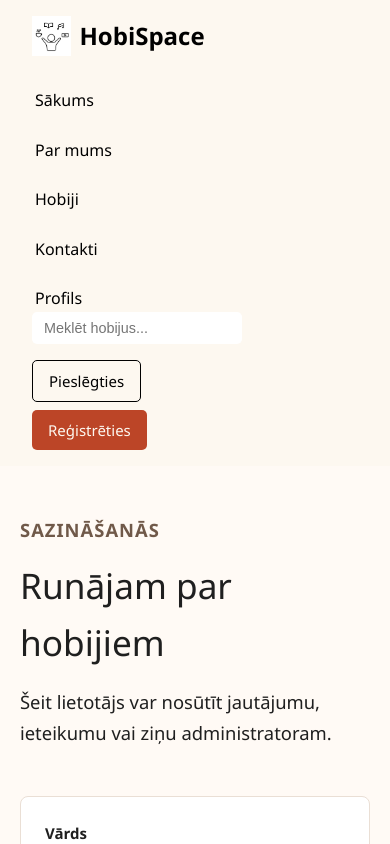
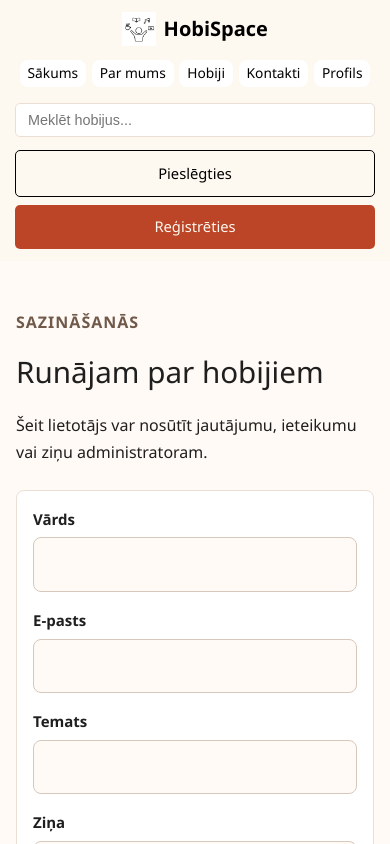
Before and after one commit to 23DP4SKrau/nosleguma_darbs, a Vue app: page /contact in a window 390 px wide. Shown: the top 844 px of the page. Built offline with nearby package versions, Linux system fonts and the light colour scheme.

Commit message:
responsivitāte

```diff
--- a/src/assets/main.css
+++ b/src/assets/main.css
@@ -34,6 +34,7 @@ body {
   background-color: #f9f9f9;
   color: #000000;
   margin: 0;
+  overflow-x: hidden;
 }
 
 /* Navbar */
@@ -47,18 +48,22 @@ body {
   position: sticky;
   top: 0;
   z-index: 1000;
+  gap: 1rem;
+  flex-wrap: wrap;
 }
 
 .navbar-left {
   display: flex;
   align-items: center;
   gap: 2rem;
+  min-width: 0;
 }
 
 .navbar-right {
   display: flex;
   align-items: center;
   gap: 1rem;
+  min-width: 0;
 }
 
 .search-bar {
@@ -88,6 +93,8 @@ body {
   list-style: none;
   display: flex;
   gap: 1.5rem;
+  flex-wrap: wrap;
+  align-items: center;
 }
 
 .nav-links a {
@@ -104,6 +111,7 @@ body {
 .auth-buttons {
   display: flex;
   gap: 0.5rem;
+  flex-wrap: wrap;
 }
 
 .login-btn,
@@ -139,7 +147,7 @@ body {
 
 /* Hero Section */
 .hero {
-  height: 100vh;
+  min-height: calc(100vh - 84px);
   background: #F6DFCE;
   color: #000000;
   display: flex;
@@ -213,13 +221,86 @@ body {
 }
 
 @media (max-width: 768px) {
+  .navbar {
+    padding: 0.85rem 1rem;
+    justify-content: center;
+  }
+
+  .navbar-left,
+  .navbar-right {
+    width: 100%;
+    justify-content: center;
+    gap: 0.85rem;
+  }
+
+  .navbar-left {
+    flex-direction: column;
+  }
+
+  .logo-container {
+    justify-content: center;
+  }
+
+  .logo {
+    height: 34px;
+  }
+
+  .project-name {
+    font-size: 1.25rem;
+  }
+
   .nav-links {
+    width: 100%;
+    justify-content: center;
+    gap: 0.45rem;
+  }
+
+  .nav-links a {
+    display: inline-flex;
+    padding: 0.45rem 0.65rem;
+    border-radius: 8px;
+    background-color: #ffffff;
+    font-size: 0.92rem;
+    line-height: 1;
+  }
+
+  .navbar-right {
     flex-direction: column;
-    gap: 1rem;
+  }
+
+  .search-bar {
+    width: 100%;
+    max-width: 360px;
+    border: 1px solid #eadfd5;
+    background-color: #ffffff;
+  }
+
+  .auth-buttons {
+    width: 100%;
+    max-width: 360px;
+    display: grid;
+    grid-template-columns: repeat(2, minmax(0, 1fr));
+  }
+
+  .login-btn,
+  .signup-btn {
+    width: 100%;
+    text-align: center;
+    padding: 0.65rem 0.75rem;
+    font-size: 0.92rem;
+  }
+
+  .hero {
+    min-height: auto;
+    padding: 4rem 1rem;
   }
 
   .hero-content h1 {
     font-size: 2rem;
+  }
+
+  .hero-content p {
+    font-size: 1rem;
   }
 
   .cta-buttons-group {
@@ -230,6 +311,60 @@ body {
   .cta-button {
     width: 100%;
     text-align: center;
+  }
+
+  .footer {
+    padding: 2rem 1rem 1rem;
+  }
+
+  .footer-container {
+    grid-template-columns: 1fr;
+    gap: 1.4rem;
+  }
+
+  .footer-section,
+  .footer-bottom {
+    text-align: center;
+  }
+
+  .social-icons {
+    align-items: center;
+  }
+
+  .auth-overlay {
+    align-items: flex-start;
+    padding: 1rem;
+    overflow-y: auto;
+  }
+
+  .auth-modal {
+    width: 100%;
+    max-width: 420px;
+    padding: 1.5rem;
+    margin: 1rem 0;
+  }
+}
+
+@media (max-width: 420px) {
+  .navbar {
+    padding: 0.75rem;
+  }
+
+  .nav-links {
+    gap: 0.35rem;
+  }
+
+  .nav-links a {
+    font-size: 0.86rem;
+    padding: 0.42rem 0.5rem;
+  }
+
+  .auth-buttons {
+    grid-template-columns: 1fr;
+  }
+
+  .hero-content h1 {
+    font-size: 1.75rem;
   }
 }
 
--- a/src/components/AboutPage.vue
+++ b/src/components/AboutPage.vue
@@ -299,6 +299,7 @@ export default {
 .about-hero-content p {
   font-size: 1.5rem;
   opacity: 0.9;
+  line-height: 1.55;
 }
 
 .hero-subtitle {
@@ -431,6 +432,11 @@ export default {
 
 /* Responsive */
 @media (max-width: 768px) {
+  .about-hero {
+    padding: 3.5rem 1rem;
+    min-height: auto;
+  }
+
   .about-hero-content h1 {
     font-size: 2rem;
   }
@@ -447,10 +453,40 @@ export default {
 
   .offers-grid {
     grid-template-columns: 1fr;
+    gap: 1rem;
   }
 
   .reasons {
     grid-template-columns: 1fr;
   }
+
+  .mission-section,
+  .offers-section,
+  .why-us-section {
+    padding: 2.5rem 1rem;
+  }
+
+  .offer-card,
+  .reason {
+    padding: 1.25rem;
+    border-radius: 8px;
+  }
+}
+
+@media (max-width: 420px) {
+  .about-hero-content h1 {
+    font-size: 1.75rem;
+  }
+
+  .about-hero-content p,
+  .mission-section p {
+    font-size: 1rem;
+  }
+
+  .mission-section h2,
+  .offers-section h2,
+  .why-us-section h2 {
+    font-size: 1.65rem;
+  }
 }
 </style>
--- a/src/components/ContactPage.vue
+++ b/src/components/ContactPage.vue
@@ -202,6 +202,8 @@ export default {
   position: sticky;
   top: 0;
   z-index: 1000;
+  gap: 1rem;
+  flex-wrap: wrap;
 }
 
 .navbar-left,
@@ -213,12 +215,14 @@ export default {
 
 .navbar-left {
   gap: 2rem;
+  min-width: 0;
 }
 
 .navbar-right {
   display: flex;
   align-items: center;
   gap: 1rem;
+  min-width: 0;
 }
 
 .search-bar {
@@ -232,6 +236,7 @@ export default {
 .auth-buttons {
   display: flex;
   gap: 0.5rem;
+  flex-wrap: wrap;
 }
 
 .login-btn,
@@ -281,6 +286,7 @@ export default {
   list-style: none;
   display: flex;
   gap: 1.5rem;
+  flex-wrap: wrap;
 }
 
 .nav-links a {
@@ -389,22 +395,114 @@ export default {
 }
 
 @media (max-width: 780px) {
-  .navbar,
+  .navbar {
+    padding: 0.85rem 1rem;
+    justify-content: center;
+  }
+
   .navbar-left,
-  .navbar-right,
-  .auth-buttons,
+  .navbar-right {
+    width: 100%;
+    justify-content: center;
+    gap: 0.85rem;
+  }
+
+  .navbar-left,
+  .navbar-right {
+    flex-direction: column;
+  }
+
+  .logo-container {
+    justify-content: center;
+  }
+
+  .logo {
+    height: 34px;
+  }
+
+  .project-name {
+    font-size: 1.25rem;
+  }
+
   .nav-links {
-    align-items: flex-start;
-    flex-direction: column;
+    width: 100%;
+    justify-content: center;
+    gap: 0.45rem;
+  }
+
+  .nav-links a {
+    display: inline-flex;
+    padding: 0.45rem 0.65rem;
+    border-radius: 8px;
+    background-color: #ffffff;
+    font-size: 0.92rem;
+    line-height: 1;
+  }
+
+  .search-bar {
+    width: 100%;
+    max-width: 360px;
+    border: 1px solid #eadfd5;
+    background-color: #ffffff;
+  }
+
+  .auth-buttons {
+    width: 100%;
+    max-width: 360px;
+    display: grid;
+    grid-template-columns: repeat(2, minmax(0, 1fr));
+  }
+
+  .login-btn,
+  .signup-btn {
+    width: 100%;
+    text-align: center;
+    padding: 0.65rem 0.75rem;
+    font-size: 0.92rem;
   }
 
   .contact-hero {
     grid-template-columns: 1fr;
-    padding-top: 3rem;
+    gap: 1.5rem;
+    padding: 3rem 1rem;
   }
 
   .contact-left h1 {
     font-size: 2.2rem;
   }
+
+  .contact-right {
+    padding: 1rem;
+  }
+}
+
+@media (max-width: 420px) {
+  .navbar {
+    padding: 0.75rem;
+  }
+
+  .nav-links {
+    gap: 0.35rem;
+  }
+
+  .nav-links a {
+    font-size: 0.86rem;
+    padding: 0.42rem 0.5rem;
+  }
+
+  .auth-buttons {
+    grid-template-columns: 1fr;
+  }
+
+  .contact-left h1 {
+    font-size: 1.85rem;
+  }
+
+  .contact-left p,
+  .contact-form input,
+  .contact-form textarea,
+  .contact-form button {
+    font-size: 1rem;
+  }
 }
 </style>
--- a/src/components/HobbiesPage.vue
+++ b/src/components/HobbiesPage.vue
@@ -726,6 +726,7 @@ export default {
 .hobbies-hero-content p {
   font-size: 1.5rem;
   opacity: 0.9;
+  line-height: 1.55;
 }
 
 .collection-label {
@@ -876,8 +877,41 @@ export default {
 }
 
 @media (max-width: 520px) {
+  .hobbies-hero {
+    padding: 3.5rem 1rem;
+    min-height: auto;
+  }
+
+  .hobbies-hero-content h1 {
+    font-size: 1.85rem;
+  }
+
+  .hobbies-hero-content p {
+    font-size: 1rem;
+  }
+
+  .hobbies-section {
+    padding: 2rem 1rem;
+  }
+
+  .hobbies-actions {
+    justify-content: stretch;
+  }
+
+  .add-hobby-btn {
+    width: 100%;
+  }
+
   .hobbies-grid {
     grid-template-columns: 1fr;
+  }
+
+  .hobby-card {
+    border-radius: 8px;
+  }
+
+  .hobby-image {
+    height: 140px;
   }
 }
 
@@ -892,6 +926,7 @@ export default {
   justify-content: center;
   align-items: center;
   z-index: 1000;
+  padding: 1rem;
 }
 
 .log-modal {
@@ -997,6 +1032,23 @@ export default {
 }
 
 @media (max-width: 520px) {
+  .log-overlay {
+    align-items: flex-start;
+    overflow-y: auto;
+  }
+
+  .log-modal {
+    width: 100%;
+    max-height: none;
+    padding: 1.4rem;
+    margin: 1rem 0;
+  }
+
+  .log-modal h2 {
+    font-size: 1.25rem;
+    padding-right: 2rem;
+  }
+
   .form-row {
     grid-template-columns: 1fr;
     gap: 0;
--- a/src/components/ProfilePage.vue
+++ b/src/components/ProfilePage.vue
@@ -342,6 +342,8 @@ export default {
   position: sticky;
   top: 0;
   z-index: 1000;
+  gap: 1rem;
+  flex-wrap: wrap;
 }
 
 .navbar-left,
@@ -353,12 +355,14 @@ export default {
 
 .navbar-left {
   gap: 2rem;
+  min-width: 0;
 }
 
 .navbar-right {
   display: flex;
   align-items: center;
   gap: 1rem;
+  min-width: 0;
 }
 
 .search-bar {
@@ -372,6 +376,7 @@ export default {
 .auth-buttons {
   display: flex;
   gap: 0.5rem;
+  flex-wrap: wrap;
 }
 
 .login-btn,
@@ -421,6 +426,7 @@ export default {
   list-style: none;
   display: flex;
   gap: 1.5rem;
+  flex-wrap: wrap;
 }
 
 .nav-links a {
@@ -680,15 +686,82 @@ export default {
 }
 
 @media (max-width: 780px) {
-  .navbar,
+  .navbar {
+    padding: 0.85rem 1rem;
+    justify-content: center;
+  }
+
   .navbar-left,
-  .navbar-right,
-  .auth-buttons,
-  .nav-links,
+  .navbar-right {
+    width: 100%;
+    justify-content: center;
+    gap: 0.85rem;
+  }
+
+  .navbar-left,
+  .navbar-right {
+    flex-direction: column;
+  }
+
+  .logo-container {
+    justify-content: center;
+  }
+
+  .logo {
+    height: 34px;
+  }
+
+  .project-name {
+    font-size: 1.25rem;
+  }
+
+  .nav-links {
+    width: 100%;
+    justify-content: center;
+    gap: 0.45rem;
+  }
+
+  .nav-links a {
+    display: inline-flex;
+    padding: 0.45rem 0.65rem;
+    border-radius: 8px;
+    background-color: #ffffff;
+    font-size: 0.92rem;
+    line-height: 1;
+  }
+
+  .search-bar {
+    width: 100%;
+    max-width: 360px;
+    border: 1px solid #eadfd5;
+    background-color: #ffffff;
+  }
+
+  .auth-buttons {
+    width: 100%;
+    max-width: 360px;
+    display: grid;
+    grid-template-columns: repeat(2, minmax(0, 1fr));
+  }
+
+  .login-btn,
+  .signup-btn {
+    width: 100%;
+    text-align: center;
+    padding: 0.65rem 0.75rem;
+    font-size: 0.92rem;
+  }
+
+  .profile-shell,
+  .empty-profile {
+    padding: 1.5rem 1rem 3rem;
+  }
+
   .profile-hero {
-    align-items: flex-start;
     grid-template-columns: 1fr;
-    flex-direction: column;
+    text-align: center;
+    justify-items: center;
+    padding: 1.5rem;
   }
 
   .stats-grid,
@@ -700,5 +773,50 @@ export default {
   .profile-hero h1 {
     font-size: 2rem;
   }
+
+  .favorite-card {
+    grid-template-columns: 1fr;
+    text-align: center;
+  }
+
+  .favorite-icon {
+    margin: 0 auto;
+  }
+}
+
+@media (max-width: 420px) {
+  .navbar {
+    padding: 0.75rem;
+  }
+
+  .nav-links {
+    gap: 0.35rem;
+  }
+
+  .nav-links a {
+    font-size: 0.86rem;
+    padding: 0.42rem 0.5rem;
+  }
+
+  .auth-buttons {
+    grid-template-columns: 1fr;
+  }
+
+  .empty-profile h1,
+  .profile-hero h1 {
+    font-size: 1.75rem;
+  }
+
+  .avatar {
+    width: 76px;
+    height: 76px;
+    font-size: 1.6rem;
+  }
+
+  .profile-panel,
+  .favorites-section,
+  .stats-grid article {
+    padding: 1rem;
+  }
 }
 </style>
```
